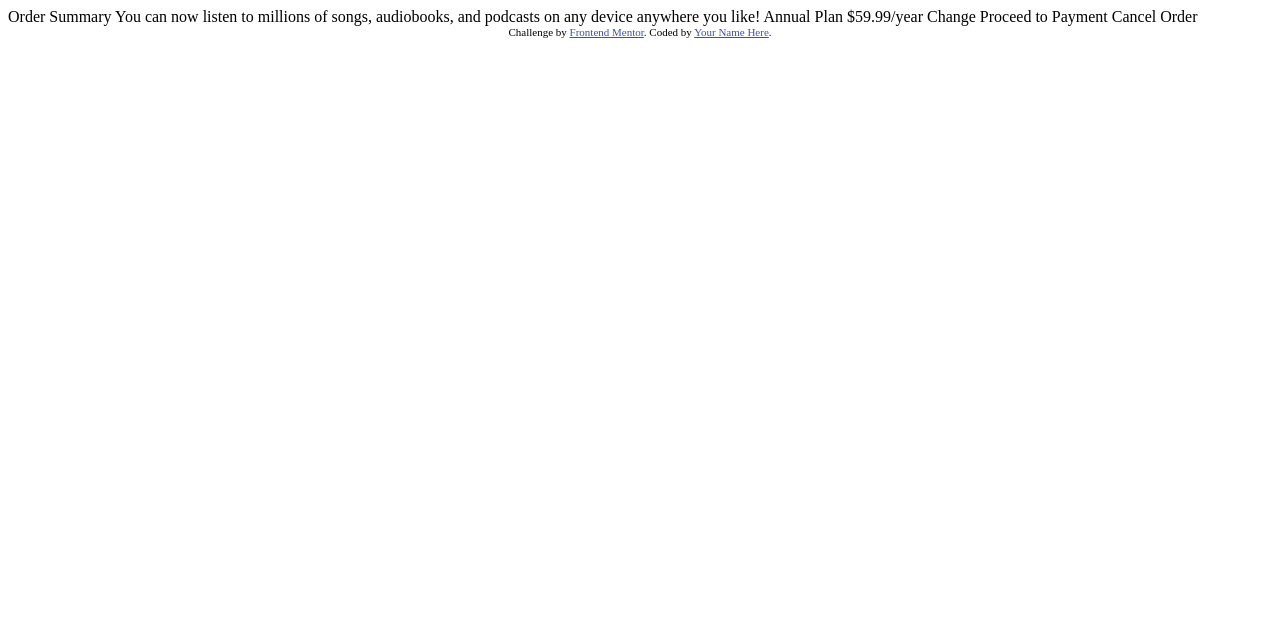
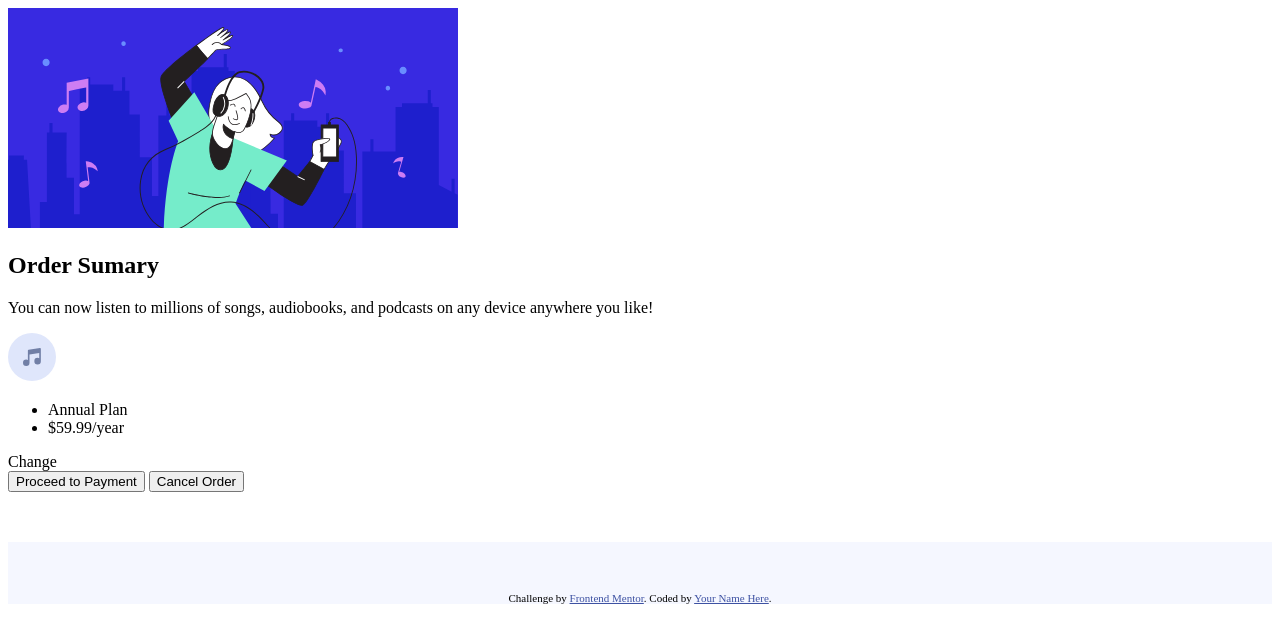
Before and after one commit to marcoa16b/Order-Sumary-Component, a plain HTML site: page index.html in a window 1280 px wide. Drawn offline with Linux system fonts and the light colour scheme.

Commit message:
finish HTML

```diff
--- a/index.html
+++ b/index.html
@@ -9,29 +9,72 @@
   <title>Frontend Mentor | Order summary card</title>
 
   <!-- Feel free to remove these styles or customise in your own stylesheet 👍 -->
+  <link rel="stylesheet" href="styles\stiles.css">
+
   <style>
-    .attribution { font-size: 11px; text-align: center; }
-    .attribution a { color: hsl(228, 45%, 44%); }
+    .attribution {
+      font-size: 11px;
+      text-align: center;
+    }
+    .attribution a {
+      color: hsl(228, 45%, 44%);
+    }
+
+    footer {
+      margin-top: 50px;
+      padding-top: 50px;
+      background: hsl(229, 100%, 98%);
+    }
+
+    footer div {
+      text-align: center;
+
+    }
   </style>
+
 </head>
 <body>
 
-  Order Summary
+  <main>
+    <section class="image-section">
+      <img src="./images/illustration-hero.svg"
+      alt="person dancing to music illustration">
+    </section>
 
-  You can now listen to millions of songs, audiobooks, and podcasts on any
-  device anywhere you like!
+    <section class="sumary-section">
+      <h2>Order Sumary</h2>
+      <p>You can now listen to millions of songs, audiobooks, and podcasts on
+        any device anywhere you like!</p>
+    </section>
 
-  Annual Plan
-  $59.99/year
+    <section class="plan-section">
+      <div class="plan-left">
+        <div class="plan-img-div">
+          <img src="./images/icon-music.svg" alt="Music Icon">
+        </div>
+        <div class="plan-ul-div">
+          <ul>
+            <li>Annual Plan</li>
+            <li>$59.99/year</li>
+          </ul>
+        </div>
+      </div>
 
-  Change
+      <div class="plan-right">Change</div>
+    </section>
 
-  Proceed to Payment
-  Cancel Order
+    <section class="button-section">
+      <input class="button-1" type="submit" value="Proceed to Payment" />
+      <input class="button-2" type="submit" value="Cancel Order" />
+    </section>
+  </main>
 
-  <div class="attribution">
-    Challenge by <a href="https://www.frontendmentor.io?ref=challenge" target="_blank">Frontend Mentor</a>.
-    Coded by <a href="#">Your Name Here</a>.
-  </div>
+  <footer>
+    <div class="attribution">
+      Challenge by <a href="https://www.frontendmentor.io?ref=challenge" target="_blank">Frontend Mentor</a>.
+      Coded by <a href="#">Your Name Here</a>.
+    </div>
+  </footer>
+
 </body>
 </html>
```
Also changed, not shown: styles/stiles.css (added).
